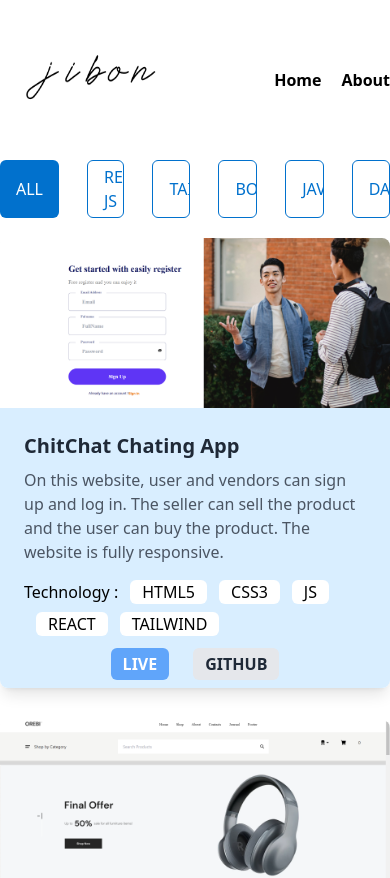
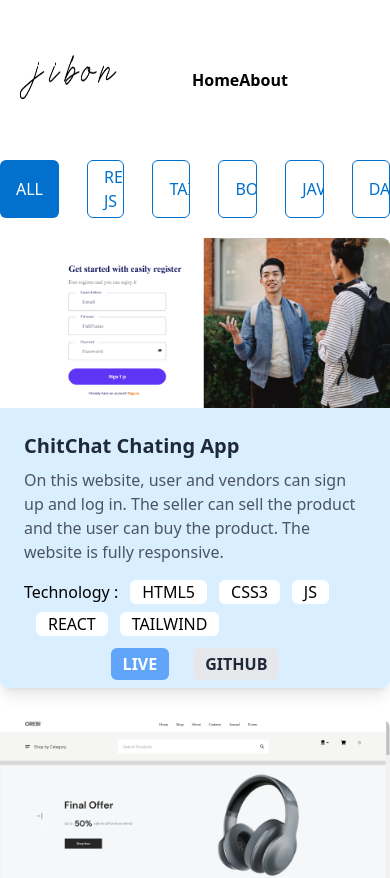
Before and after one commit to jibonrahaman/Jibon-just, a React (Vite) app: page /project in a window 390 px wide. Shown: the top 878 px of the page. Built offline with nearby package versions, Linux system fonts and the light colour scheme.

Commit message:
responsive

```diff
--- a/src/Components/Navbar.jsx
+++ b/src/Components/Navbar.jsx
@@ -2,10 +2,10 @@ import { Link } from 'react-router-dom'
 import logo from '../assets/jibon.png'
 function Navbar() {
   return (
-    <section>
-      <div className=' flex justify-between items-center'>
-        <img src={logo} alt="" className=' w-64 h-40 ' />
-        <div className=' flex font-semibold gap-x-5'>
+    <section className=''>
+      <div className=' flex md:justify-between items-center'>
+        <img src={logo} alt="" className=' w-48 md:w-64 h-40 ' />
+        <div className=' flex font-semibold md:gap-x-5'>
           <Link to="/">
             <p>Home</p>
           </Link>
--- a/src/Pages/HomePage.jsx
+++ b/src/Pages/HomePage.jsx
@@ -7,11 +7,11 @@ AOS.init();
 
 export default function HomePage() {
   return (
-    <section className="max-w-container mx-auto" data-aos="fade-down"
+    <section className="max-w-container md:mx-auto" data-aos="fade-down"
     data-aos-easing="linear"
     data-aos-duration="1000">
       <Navbar />
-      <p className=" w-[1100px] text-center text-4xl mx-auto mt-14">
+      <p className=" md:w-[1100px] text-center text-4xl mx-auto md:mt-14">
         <span className=" font-bold">Hi, I’m Jibon :)  </span>
         I’m a web designer  and web application devloper. I foster innovative teams that create meaningful experiences. Below are some of the projects I worked on lately.
       </p>
```
